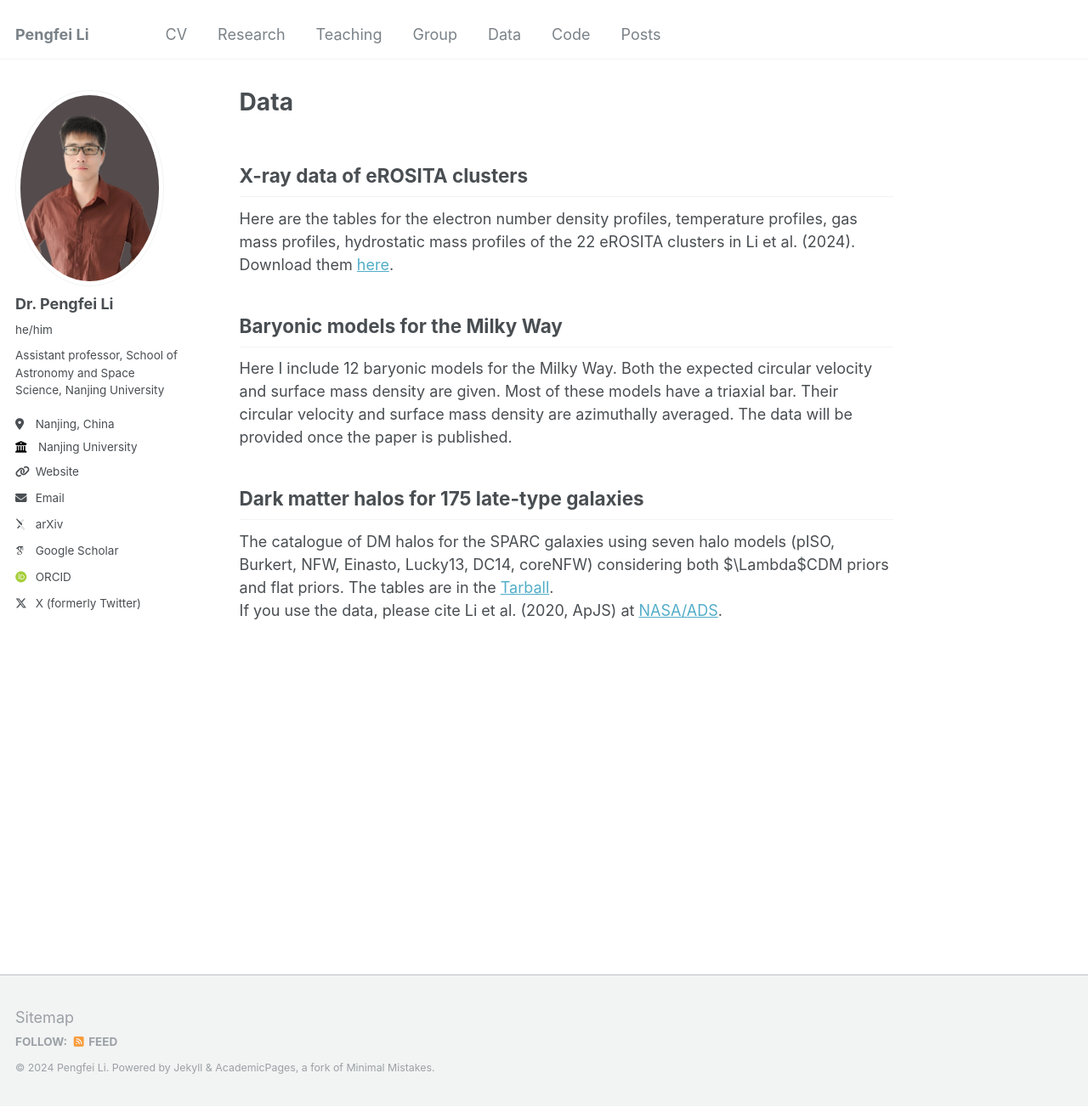
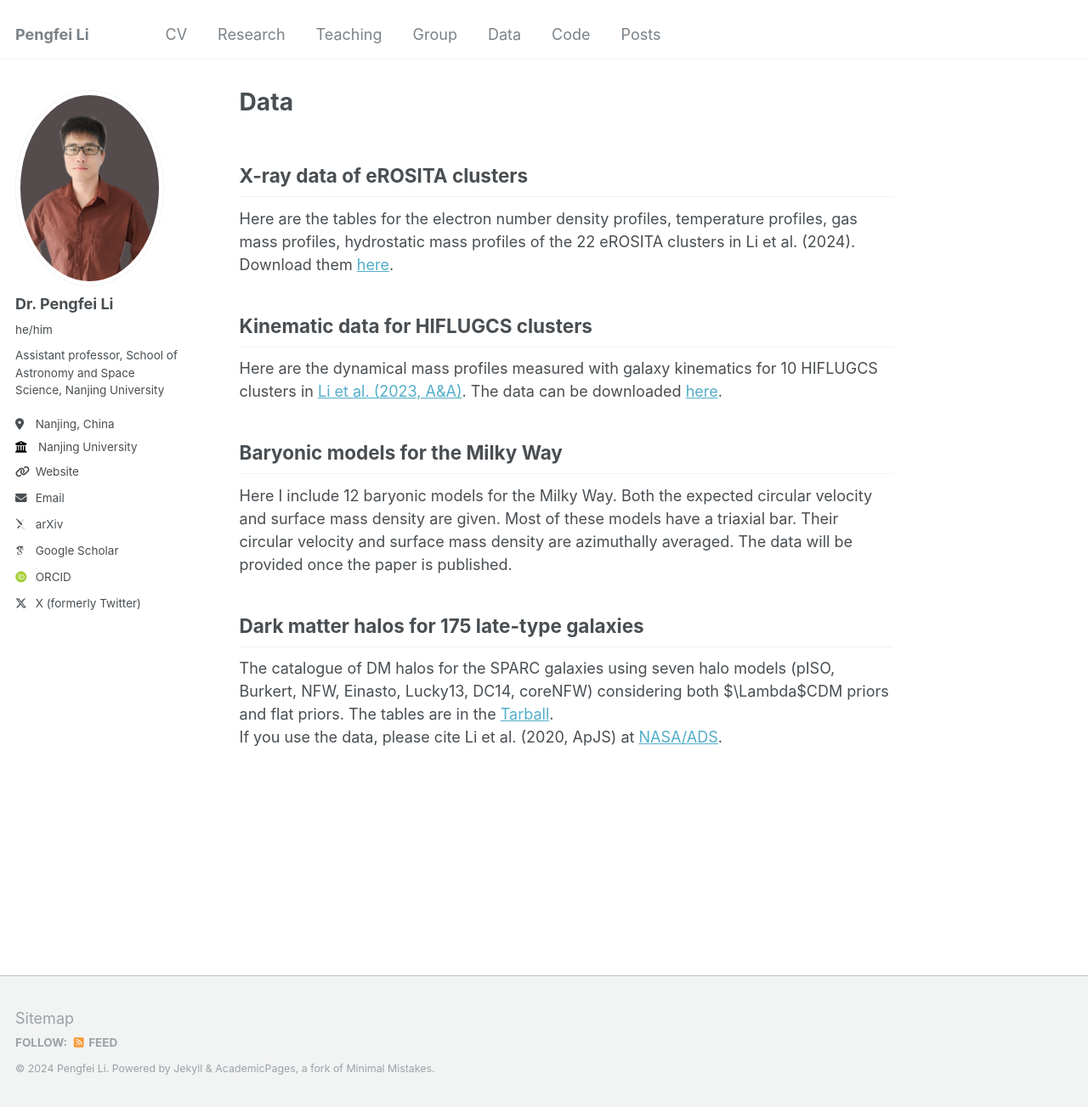
Before and after one commit to PengfeiLi0606/pengfeili0606.github.io, a Jekyll site: the page built from _pages/data.md, in a window 1280 px wide and 1303 px high. Shown: the whole window at 85% size. Built offline with Jekyll 4.4.1, drawn with Linux system fonts in a browser that asks for light colours; some web fonts are replaced.

Commit message:
Update data.md

```diff
--- a/_pages/data.md
+++ b/_pages/data.md
@@ -14,6 +14,10 @@ X-ray data of eROSITA clusters
 Here are the tables for the electron number density profiles, temperature profiles, gas mass profiles, hydrostatic mass profiles of the 22 eROSITA clusters in Li et al. (2024).
 Download them [here](https://github.com/PengfeiLi0606/pengfeili0606.github.io/raw/master/files/eROClusters.zip).
 
+Kinematic data for HIFLUGCS clusters
+------------------------------------
+Here are the dynamical mass profiles measured with galaxy kinematics for 10 HIFLUGCS clusters in [Li et al. (2023, A&A)](https://ui.adsabs.harvard.edu/abs/2023A%26A...677A..24L/abstract). The data can be downloaded [here](https://github.com/PengfeiLi0606/pengfeili0606.github.io/raw/master/files/HIFLUGCS_Clusters.zip).
+
 Baryonic models for the Milky Way
 --------------------------------
 
```
